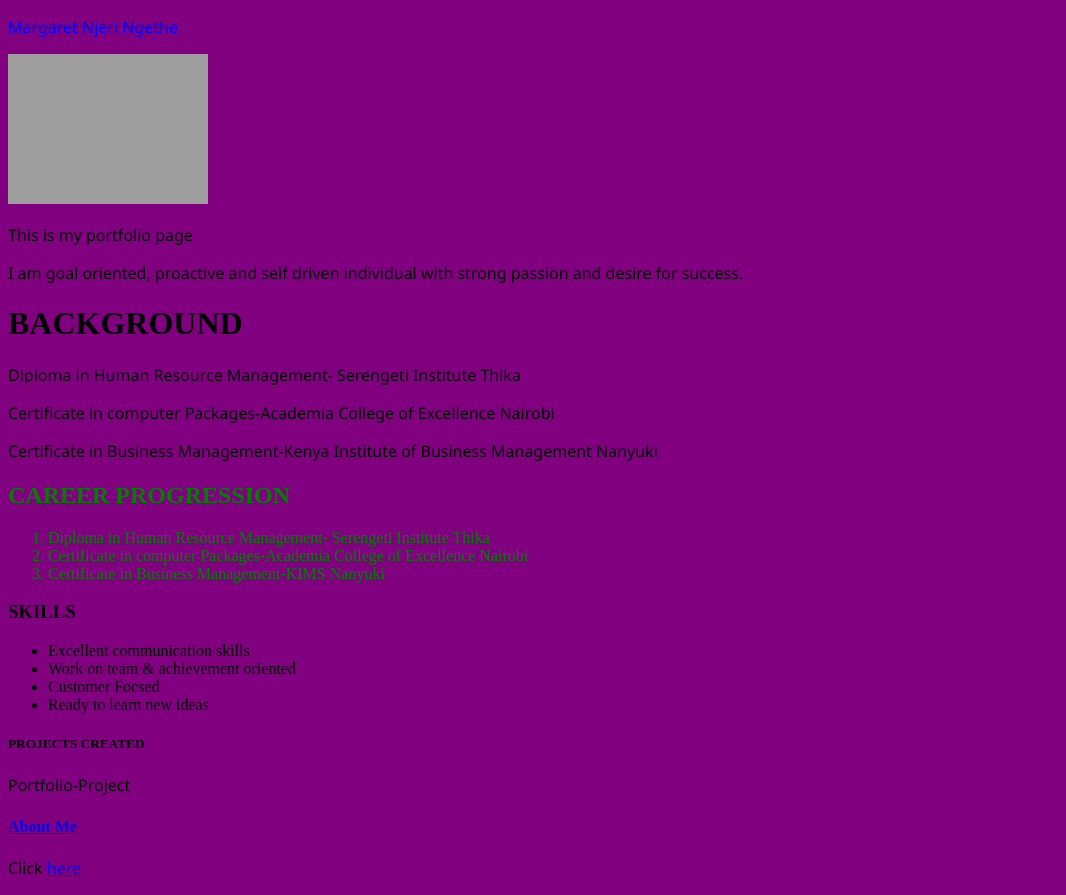
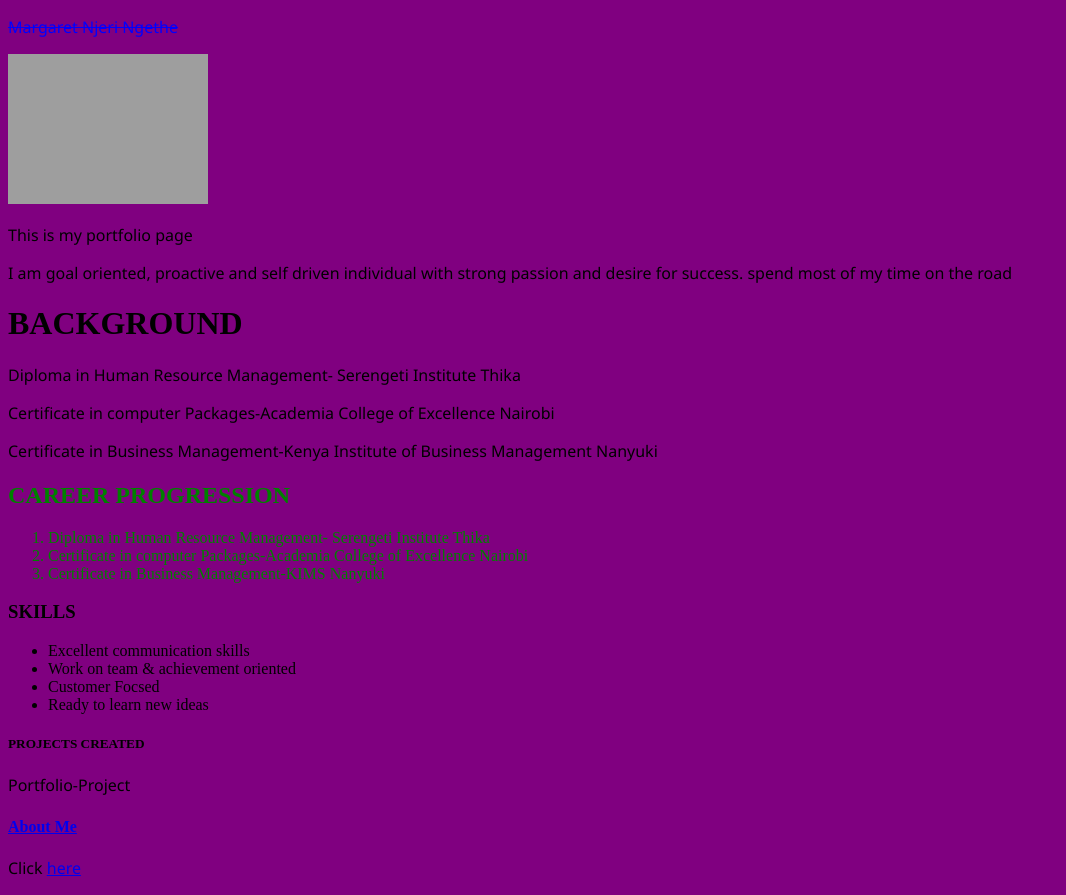
Before and after one commit to mngethe/Portfolio-gn, a plain HTML site: page index.html in a window 1280 px wide. Shown: the whole page, without its empty margins (0-1066 px from the left). Drawn offline with Linux system fonts and the light colour scheme; grey boxes are pictures that could not be loaded.

Commit message:
add changes

```diff
--- a/index.html
+++ b/index.html
@@ -24,7 +24,7 @@
     </div>
 <p>
     I am goal oriented, proactive and self driven individual with strong passion and desire for success.
-
+    spend most of my time on the road
 </p>
 
     <div>
```
